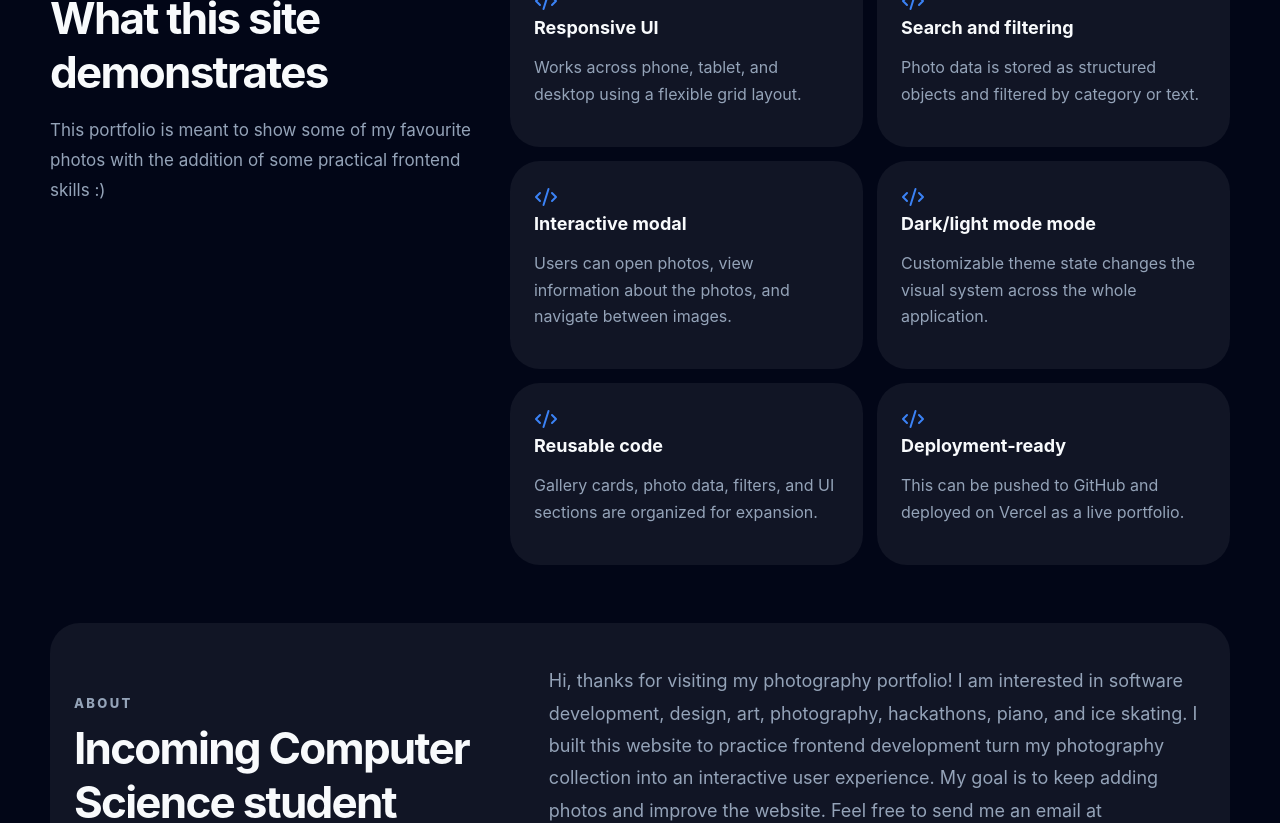
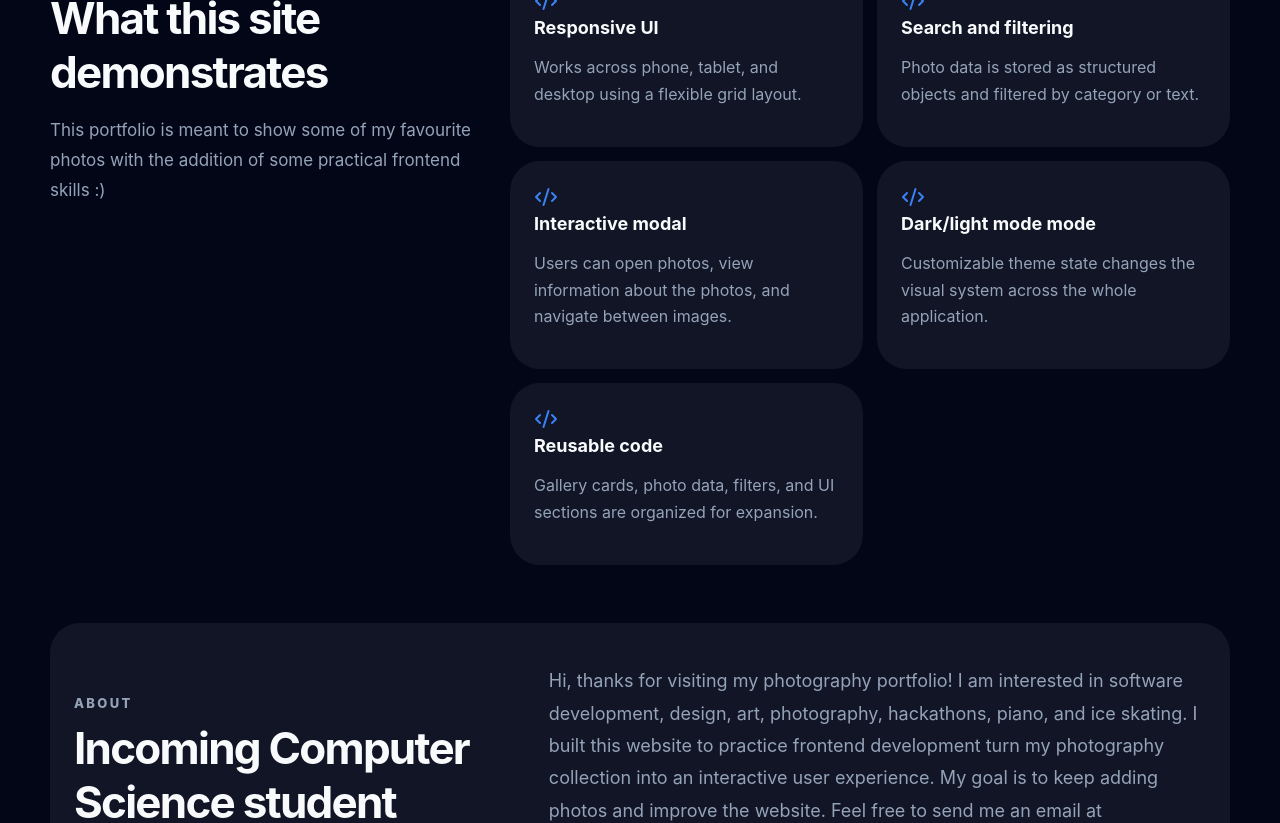
Before and after one commit to wumichelle/photography-portfolio, a React (Vite) app: page / in a window 1280 px wide. Shown: the part 4180-5003 px from the top of the page. Built offline with nearby package versions, Linux system fonts and the light colour scheme.

Commit message:
Update main.jsx

```diff
--- a/src/main.jsx
+++ b/src/main.jsx
@@ -464,7 +464,6 @@ function App() {
               ["Interactive modal", "Users can open photos, view information about the photos, and navigate between images."],
               ["Dark/light mode mode", "Customizable theme state changes the visual system across the whole application."],
               ["Reusable code", "Gallery cards, photo data, filters, and UI sections are organized for expansion."],
-              ["Deployment-ready", "This can be pushed to GitHub and deployed on Vercel as a live portfolio."],
             ].map(([title, text]) => (
               <div className="feature-card" key={title}>
                 <Code2 size={24} />
```
